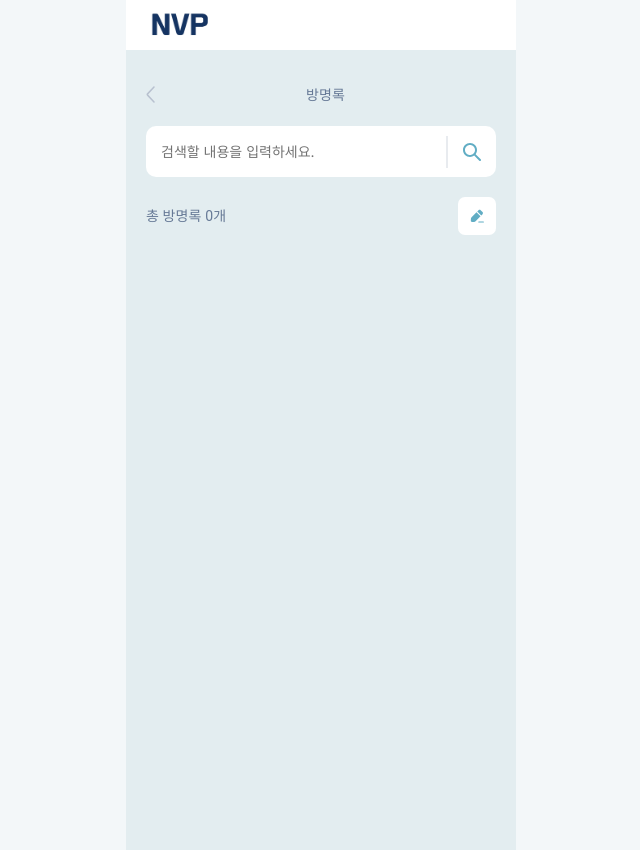
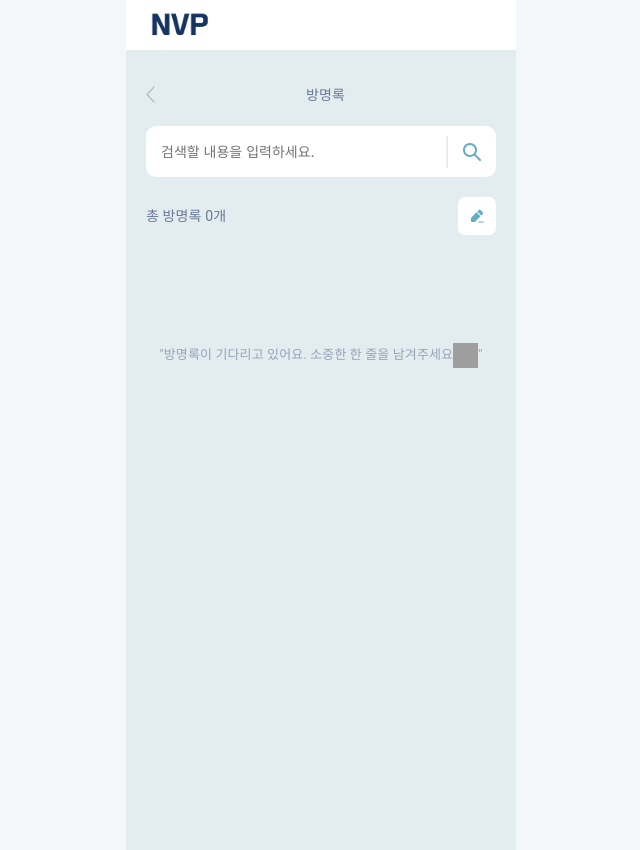
Before and after one commit to heesuuuu/nvp-test, a Next.js app: page /user/guestbook in a window 1280 px wide. Shown: the whole page, without its empty margins (319-959 px from the left). Built offline with nearby package versions, Linux system fonts and the light colour scheme; no server answers; grey boxes are pictures that could not be loaded.

Commit message:
[feat,style] 방명록 없을 때 ui, 테스트 답변 랜덤

```diff
--- a/src/app/user/guestbook/page.jsx
+++ b/src/app/user/guestbook/page.jsx
@@ -78,7 +78,8 @@ const guestbook = () => {
             </div>
 
             <section className="guestbook-list-wrapper">
-                {filteredGuestbooks.map((item) => {
+                {filteredGuestbooks.length > 0 ? (
+                    filteredGuestbooks.map((item) => {
                         const d = new Date(item.createdAt);
                         d.setHours(d.getHours());
                         const now = Date.now();
@@ -103,7 +104,19 @@ const guestbook = () => {
                                 onDelete={handleDeleteGuestbook}
                             />
                         );
-                })}
+                    })
+                ) : (
+                    <div className="none-guestbook">
+                        "방명록이 기다리고 있어요. 소중한 한 줄을 남겨주세요
+                        <img
+                            src="https://raw.githubusercontent.com/Tarikul-Islam-Anik/Animated-Fluent-Emojis/master/Emojis/Smilies/Love%20Letter.png"
+                            alt="Love Letter"
+                            width="25"
+                            height="25"
+                        />
+                        "
+                    </div>
+                )}
             </section>
         </>
     );
--- a/src/scss/pattern/_p_guestbook.scss
+++ b/src/scss/pattern/_p_guestbook.scss
@@ -23,6 +23,12 @@
     display: flex;
     flex-direction: column;
     gap: 15px;
+    .none-guestbook{
+        @include flexCenter;
+        text-align: center;
+        color: var(--blue-200);
+        height: 200px;
+    }
 }
 .guestbook-wrapper {
     background-color: var(--white);
```
Also changed, not shown: src/app/user/test/page.jsx (+12 -2 lines). Lines whose indentation alone changed are shown as unchanged.
